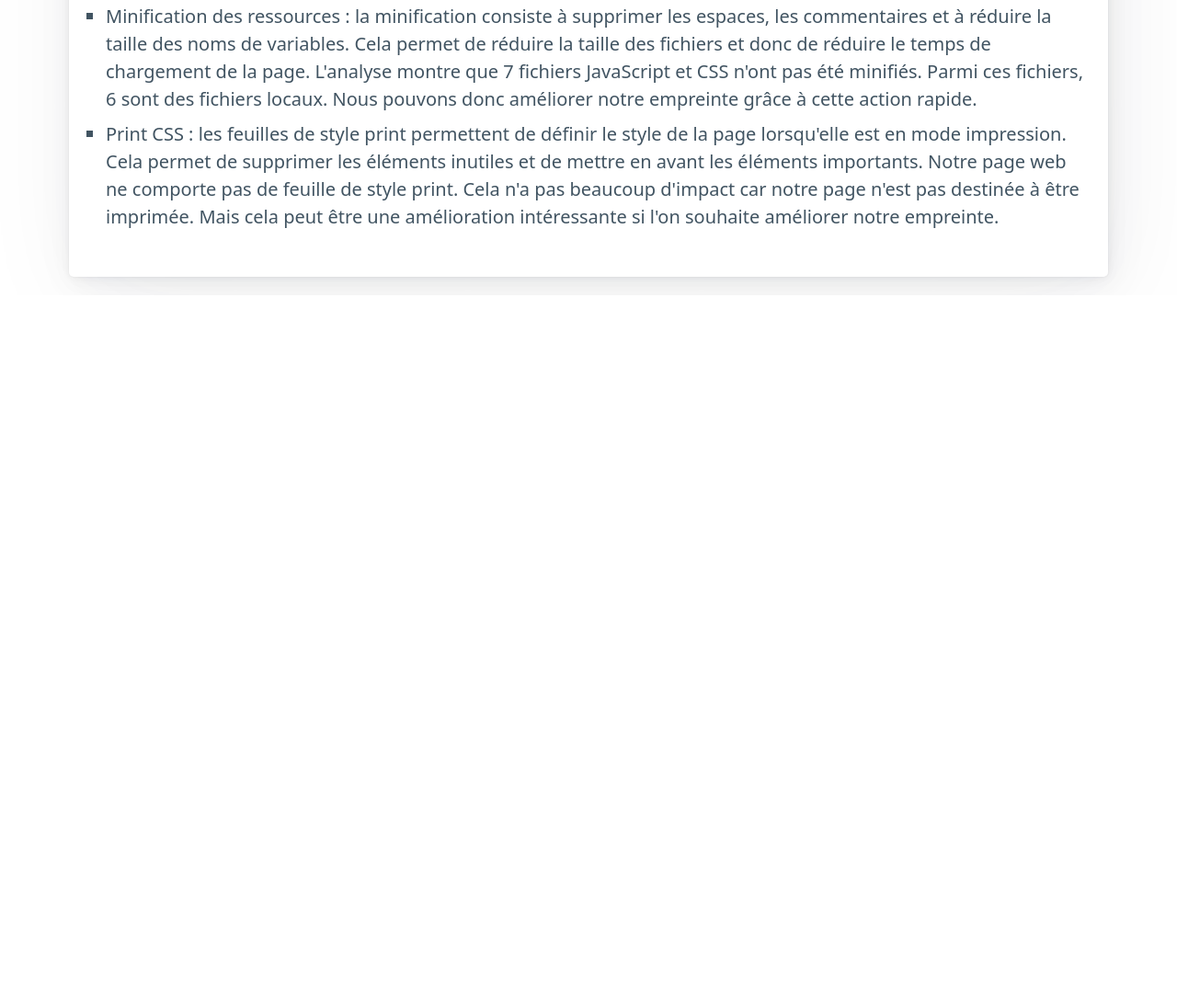
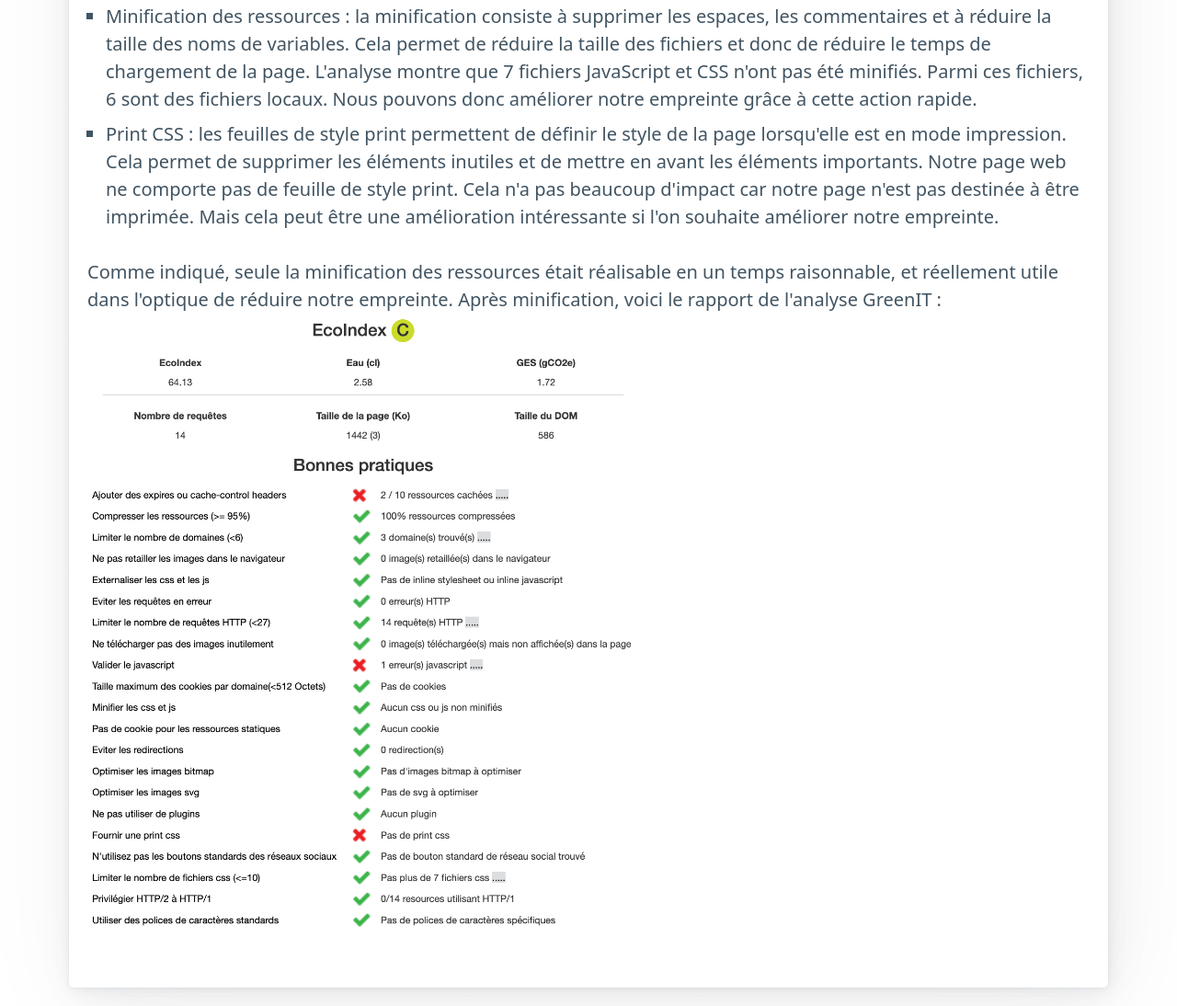
Before and after one commit to Viviane-Q/challenge-open-data, a website: page src/rapport.html in a window 1280 px wide. Shown: the part 4457-5551 px from the top of the page at 92% size. Before the commit the page ends 4778 px from the top, so only its background shows below. Drawn offline with nearby package versions, Linux system fonts and the light colour scheme; files whose address does not match are found by name.

Commit message:
Ajout de la deuxième analyse dans le rapport

```diff
--- a/src/rapport.html
+++ b/src/rapport.html
@@ -214,6 +214,9 @@
                     si l'on souhaite améliorer notre empreinte.
                 </li>
             </ul>
+            Comme indiqué, seule la minification des ressources était réalisable en un temps raisonnable, et réellement
+            utile dans l'optique de réduire notre empreinte. Après minification, voici le rapport de l'analyse GreenIT :
+            <img src="./Images/ecoindex2.png" alt="" width="600px" height="600px">
             </p>
         </article>
     </div>
```
